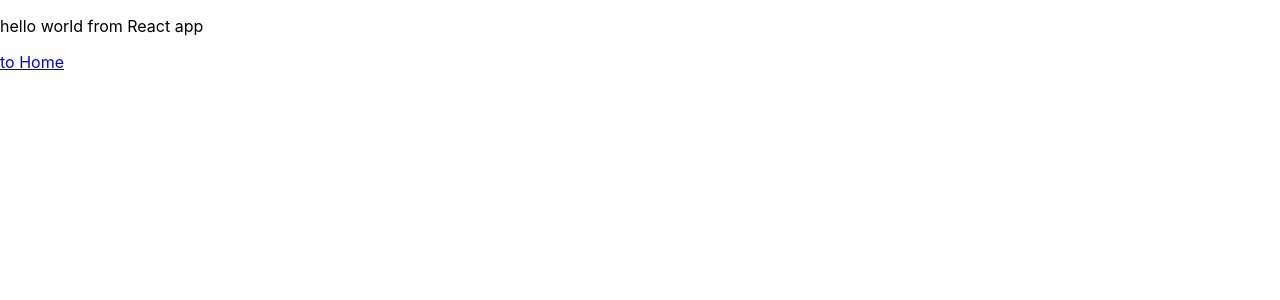
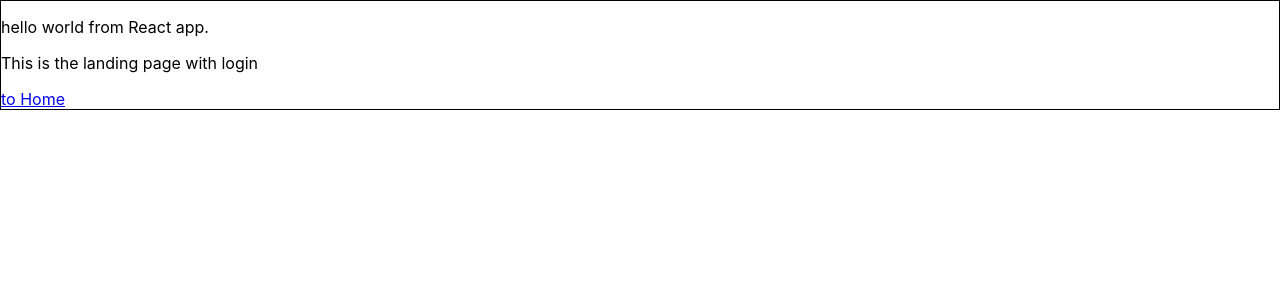
Before and after one commit to jeffzhkw/WeListen, a React (Create React App) app in the folder front-end/: page / in a window 1280 px wide. Shown: the top 300 px of the page. Built offline with nearby package versions, Linux system fonts and the light colour scheme.

Commit message:
add files for outline

```diff
--- a/front-end/public/index.html
+++ b/front-end/public/index.html
@@ -2,14 +2,14 @@
 <html lang="en">
   <head>
     <meta charset="utf-8" />
-    <link rel="icon" href="%PUBLIC_URL%/favicon.ico" />
+    <!-- <link rel="icon" href="%PUBLIC_URL%/favicon.ico" /> -->
     <meta name="viewport" content="width=device-width, initial-scale=1" />
     <meta name="theme-color" content="#000000" />
     <meta
       name="description"
       content="Web site created using create-react-app"
     />
-    <link rel="apple-touch-icon" href="%PUBLIC_URL%/logo192.png" />
+    <!-- <link rel="apple-touch-icon" href="%PUBLIC_URL%/logo192.png" /> -->
     <!--
       manifest.json provides metadata used when your web app is installed on a
       user's mobile device or desktop. See https://developers.google.com/web/fundamentals/web-app-manifest/
@@ -24,7 +24,7 @@
       work correctly both with client-side routing and a non-root public URL.
       Learn how to configure a non-root public URL by running `npm run build`.
     -->
-    <title>React App</title>
+    <title>WeListen</title>
   </head>
   <body>
     <noscript>You need to enable JavaScript to run this app.</noscript>
--- a/front-end/src/App.css
+++ /dev/null
@@ -1,2 +0,0 @@
-.App {
-}
--- a/front-end/src/App.js
+++ b/front-end/src/App.js
@@ -1,7 +1,9 @@
 import React from "react";
 import { BrowserRouter as Router, Switch, Route } from "react-router-dom";
-import "./App.css";
+import "./css/App.css";
 import Home from "./containers/Home";
+import Groups from "./containers/Groups";
+import Login from "./containers/Login";
 
 function App() {
   return (
@@ -12,9 +14,12 @@ function App() {
             <Home />
           </Route>
 
+          <Route path="/groups">
+            <Groups />
+          </Route>
+
           <Route path="/">
-            <p>hello world from React app</p>
-            <a href="/home">to Home</a>
+            <Login />
           </Route>
         </Switch>
       </Router>
--- /dev/null
+++ b/front-end/src/components/Controlbar.js
@@ -0,0 +1,11 @@
+import React from "react";
+
+function ControlBar() {
+  return (
+    <div className="statBar">
+      <img></img>
+    </div>
+  );
+}
+
+export default ControlBar;
--- /dev/null
+++ b/front-end/src/components/Navbar.js
@@ -0,0 +1,7 @@
+import React from "react";
+
+function NavBar() {
+  return <div className="navBar"></div>;
+}
+
+export default NavBar;
--- /dev/null
+++ b/front-end/src/containers/Groups.js
@@ -0,0 +1,7 @@
+import React from "react";
+
+function Groups() {
+  return <div className="groups"></div>;
+}
+
+export default Groups;
--- a/front-end/src/containers/Home.js
+++ b/front-end/src/containers/Home.js
@@ -1,9 +1,11 @@
 import React from "react";
+import NavBar from "../components/Navbar";
+import ControlBar from "../components/Controlbar";
 
 function Home() {
   return (
     <div className="homeWrapper">
-      <p>Helloworld from the Home</p>
+      <p>Hello world from the Home</p>
     </div>
   );
 }
--- /dev/null
+++ b/front-end/src/containers/Login.js
@@ -0,0 +1,13 @@
+import React from "react";
+
+function Login() {
+  return (
+    <div className="loginPage">
+      <p>hello world from React app.</p>
+      <p>This is the landing page with login</p>
+      <a href="/home">to Home</a>
+    </div>
+  );
+}
+
+export default Login;
--- /dev/null
+++ b/front-end/src/containers/Song.js
@@ -0,0 +1,5 @@
+import React from "react";
+
+function Song() {}
+
+export default Song;
--- /dev/null
+++ b/front-end/src/css/App.css
@@ -0,0 +1,16 @@
+* {
+  box-sizing: border-box;
+}
+
+.App {
+  max-width: 1280px;
+  margin: auto;
+  border: 1px solid black;
+}
+
+/*mobile style*/
+@media (max-width: 600px) {
+  .App {
+    background-color: red;
+  }
+}
```
Also changed, not shown: front-end/src/index.js (+6 -6 lines), front-end/src/css/index.css (renamed from front-end/src/index.css).
